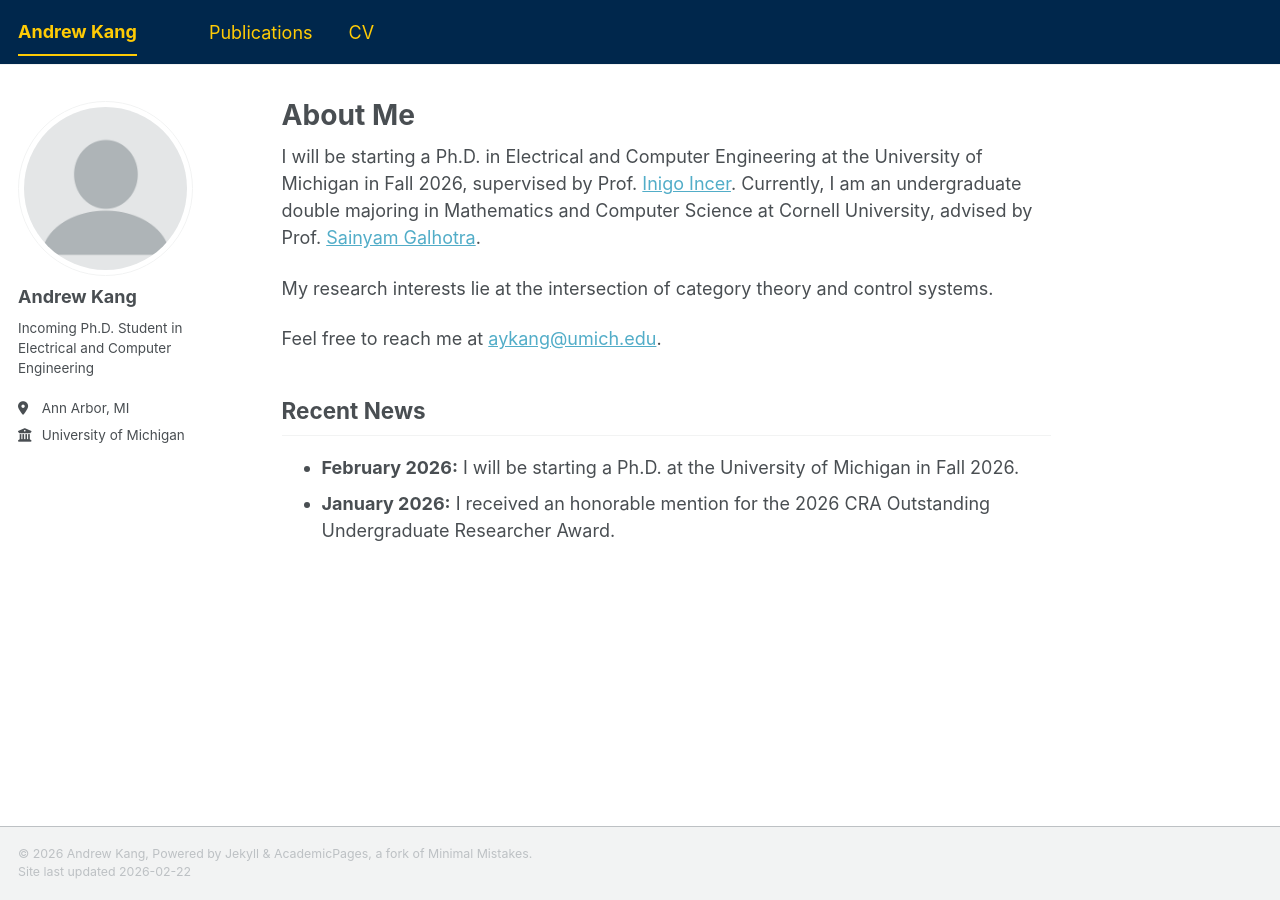
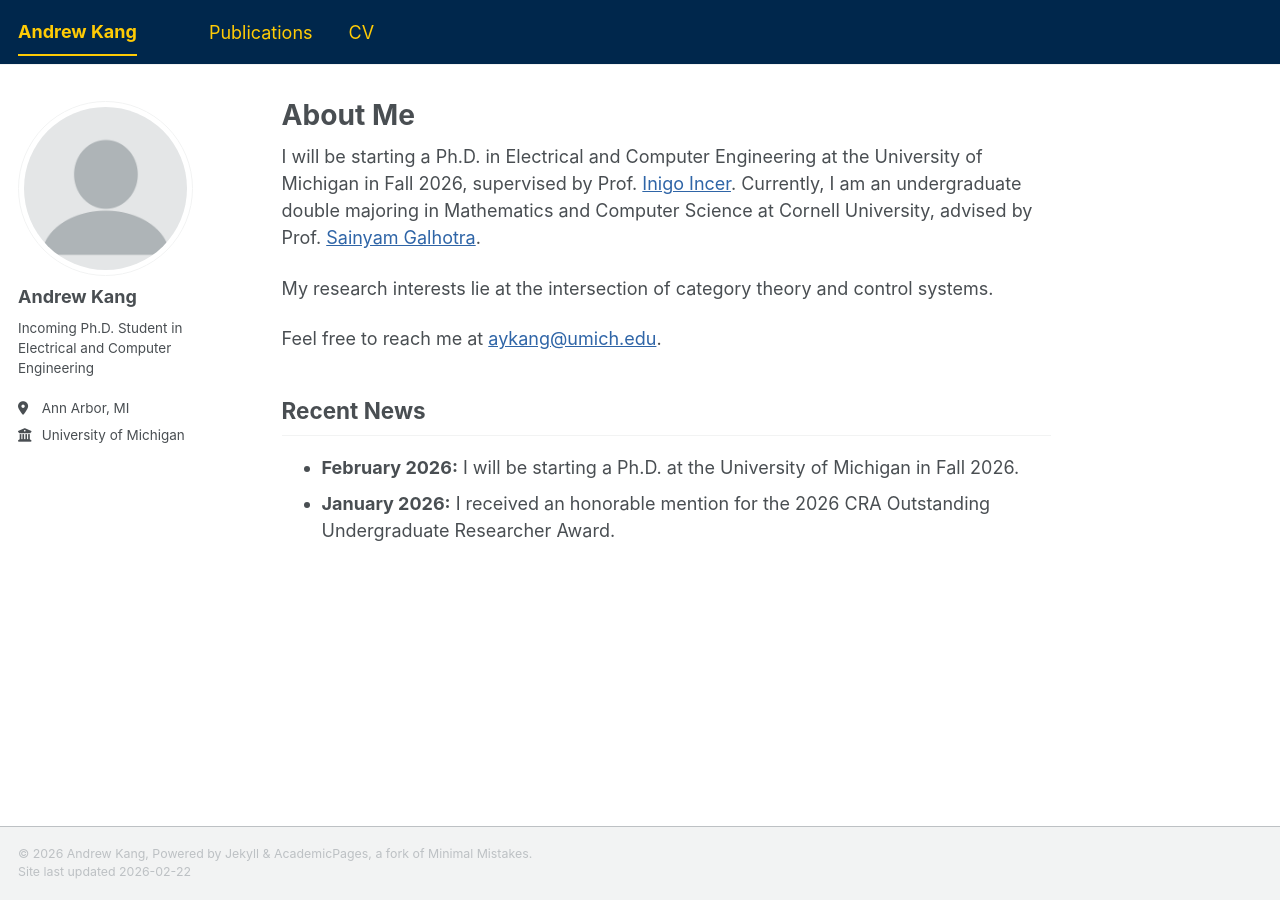
Before and after one commit to andrew-kang/andrew-kang.github.io, a Jekyll site: the page built from _pages/about.md, in a window 1280 px wide. Built offline with Jekyll 4.4.1, drawn with Linux system fonts in a browser that asks for light colours; a script bundle is joined from its source files by our own code; library files that are not in the unit come from our copies.

Commit message:
fix: change link colors

```diff
--- a/_sass/theme/_default_light.scss
+++ b/_sass/theme/_default_light.scss
@@ -36,7 +36,7 @@ $sidebar-screen-min-width : 1024px;
     --global-code-background-color: #fafafa;
     --global-code-text-color : #{$darker-gray};
     --global-fig-caption-color : mix(#fff, #{$dark-gray}, 25%);
-    --global-link-color: #52adc8;
+    --global-link-color: #2F65A7;
     --global-link-color-hover: mix(#000, #2f7f93, 25%);
     --global-link-color-visited: mix(#fff, #2f7f93, 25%);
     --global-masthead-link-color: #FFCB05;
```
